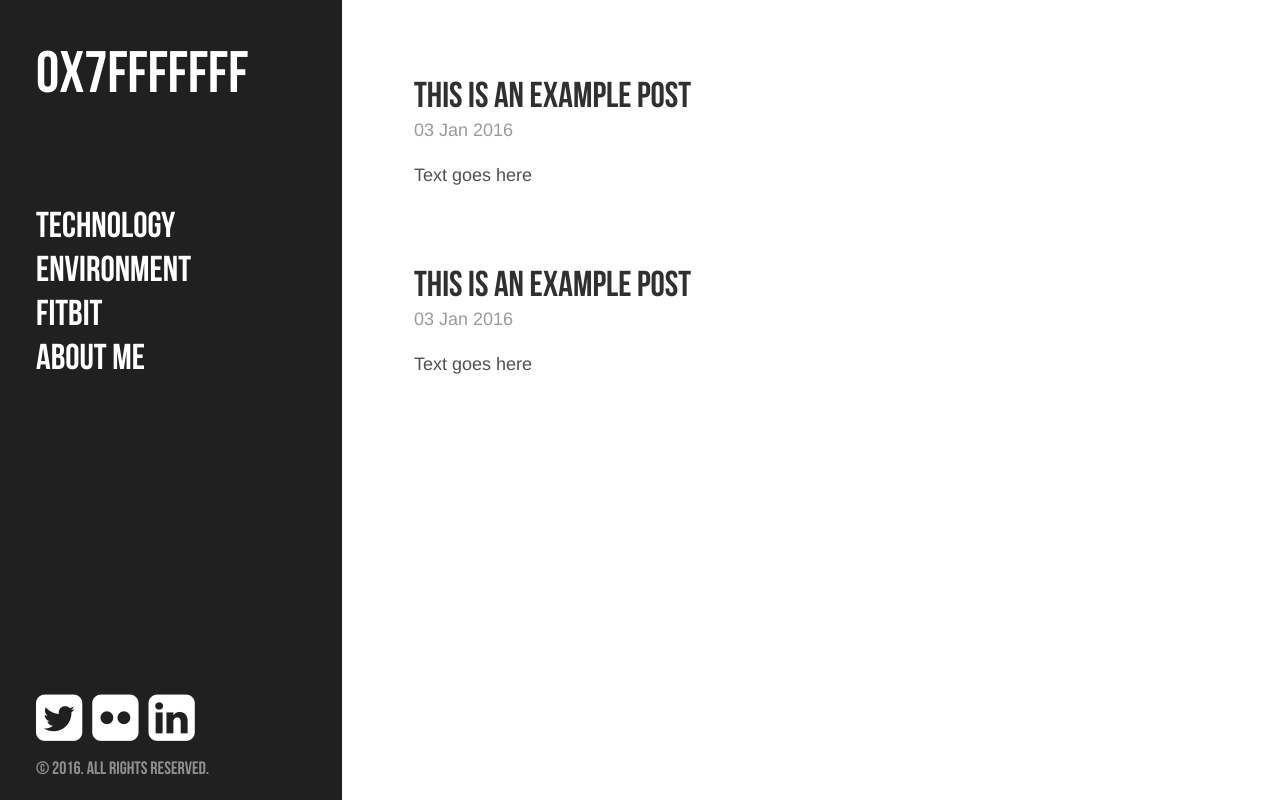
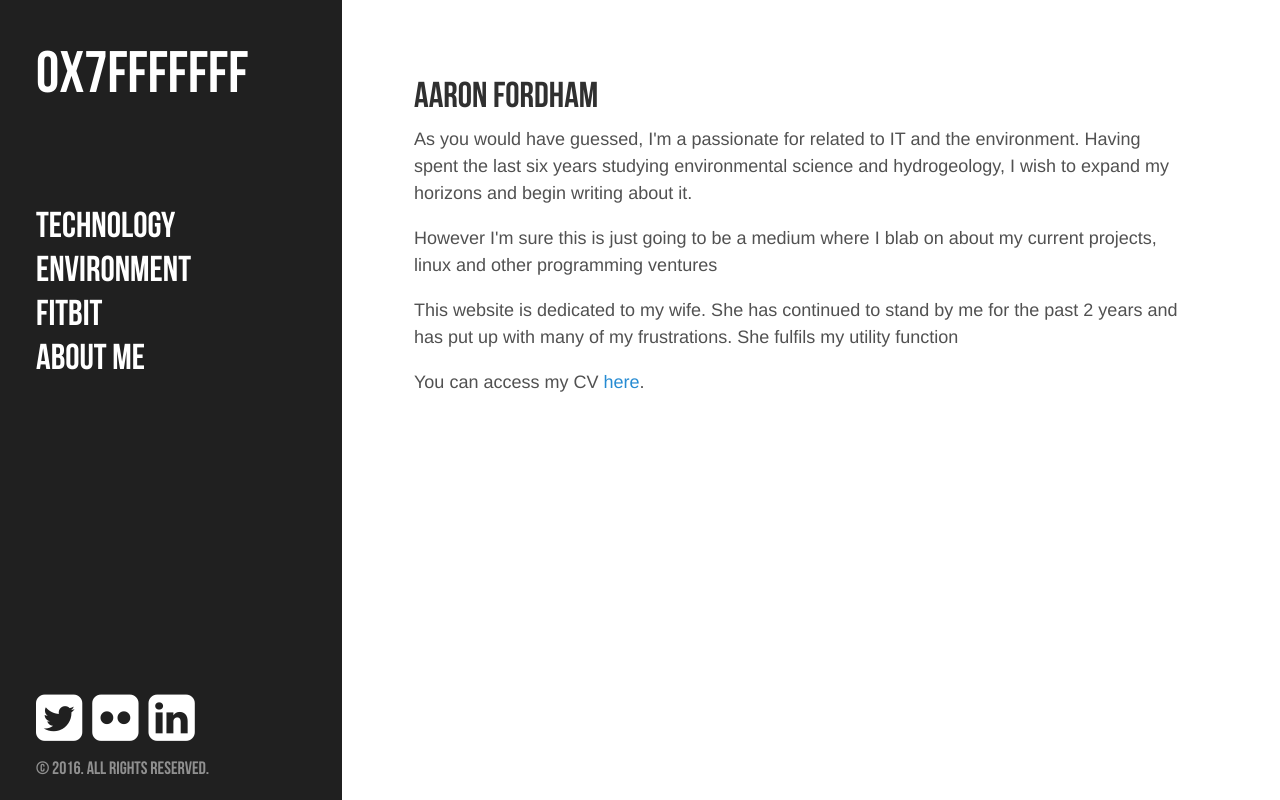
Before and after one commit to Elder-of-Ozone/0x7FFFFFFF, a Django app: page /about/ in a window 1280 px wide. Run offline with Django 3.2, Linux system fonts and the light colour scheme; some libraries are stand-ins or nearby versions.

Commit message:
Updated about section

```diff
--- a/templates/about.html
+++ b/templates/about.html
@@ -12,18 +12,24 @@
 
 <div class = "content container">
 	<div class="post">
-		<h1 class="post-title">  This is an example post  </h1>
-		<span class ="post-date"> 03 Jan 2016 </span>
+		<h1 class="post-title"> Aaron Fordham</h1>
+		<span class ="post-date">  </span>
 
-		<p> Text goes here</p>
+		<p> As you would have guessed, I'm a passionate for related to IT
+		and the environment. Having spent the last six years studying
+		environmental science and hydrogeology, I wish to expand my horizons
+		and begin writing about it.</p>
+
+		<p>However I'm sure this is just going to be a medium where I blab on about
+		my current projects, linux and other programming ventures</p>
+
+		<p>This website is dedicated to my wife. She has continued to stand by me
+		for the past 2 years and has put up with many of my frustrations.
+		She fulfils my utility function</p>
+
+		You can access my CV <a href="/media/AaronFordhamCV.pdf">here</a>.
 	</div>
 
-	<div class="post">
-		<h1 class="post-title">  This is an example post  </h1>
-		<span class ="post-date"> 03 Jan 2016 </span>
-
-		<p> Text goes here</p>
-	</div>
 
 
 </div>
--- a/templates/base.html
+++ b/templates/base.html
@@ -46,7 +46,7 @@
           <li><a href="#">Technology</a></li>
           <li><a href="">Environment</a></li>
           <li><a href="#">Fitbit</a></li>
-          <li><a href="about.html">About Me</a></li>
+          <li><a href="about/">About Me</a></li>
     </ul>
     <div class="sidebar-colophon">
       <ul class="colophon-links">
```
